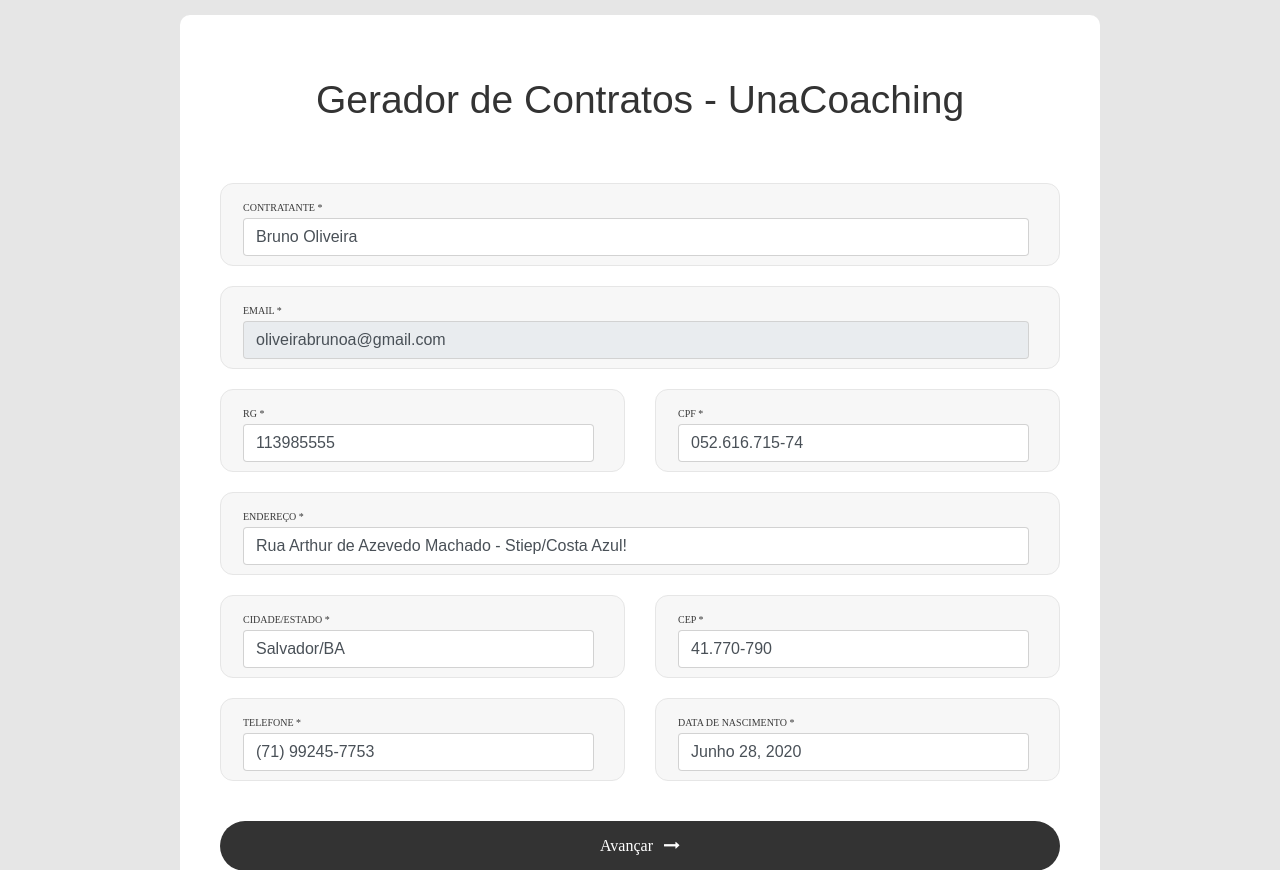
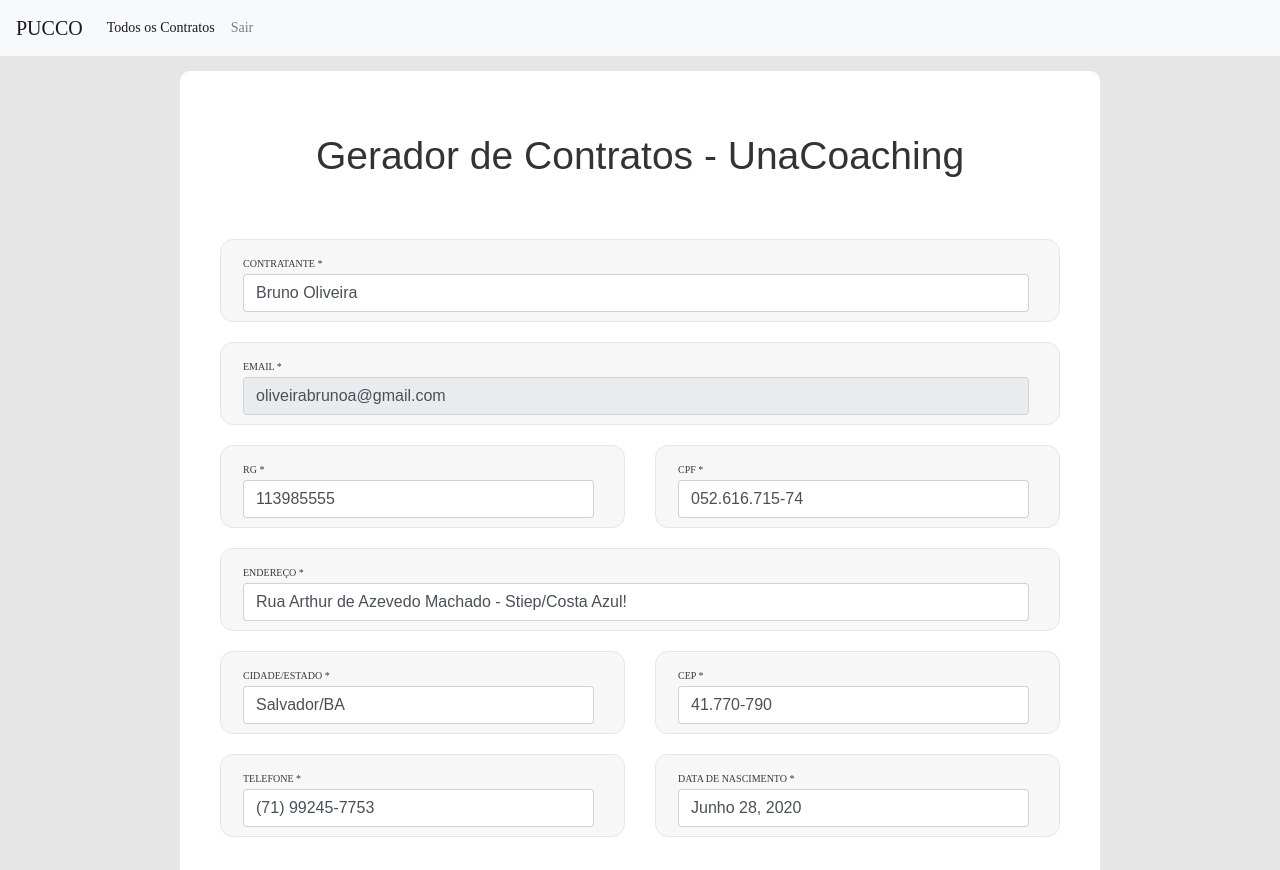
Before and after one commit to oliveirabrunoa/unatools, a Django app: page /contracts/1/ in a window 1280 px wide. Shown: the top 870 px of the page. Run offline with Django 3.2, Linux system fonts and the light colour scheme; data comes from the database, SQL or seed files in the repository; both versions use the stored data as it was after the commit; some libraries are stand-ins or nearby versions; some web fonts are replaced.

Commit message:
Ajuste informações do contrato

```diff
--- a/UnaToolsGestao/tools/templates/contracts_list.html
+++ b/UnaToolsGestao/tools/templates/contracts_list.html
@@ -38,8 +38,10 @@
 
   </head>
   <body>
+    {% include "menu.html" %}
     <div class="container-contact100">
         <div class="wrap-contact100">
+
           <span class="contact100-form-title">
             Contratos Pendentes
           </span>
--- a/UnaToolsGestao/tools/templates/dados-contrato.html
+++ b/UnaToolsGestao/tools/templates/dados-contrato.html
@@ -39,6 +39,7 @@
  <!-- href="{% static 'vendor/daterangepicker/daterangepicker.css' %}"> -->
   </head>
   <body>
+    {% include "menu.html" %}
       <div class="container-contact100">
           <div class="wrap-contact100">
           <div class="row">
--- a/UnaToolsGestao/tools/templates/dados-servico.html
+++ b/UnaToolsGestao/tools/templates/dados-servico.html
@@ -37,6 +37,7 @@
 
   </head>
   <body>
+    {% include "menu.html" %}
       <div class="container-contact100">
           <div class="wrap-contact100">
           <div class="row">
--- a/UnaToolsGestao/tools/templates/generated.html
+++ b/UnaToolsGestao/tools/templates/generated.html
@@ -37,6 +37,7 @@
 
   </head>
   <body>
+    {% include "menu.html" %}
       <div class="container-contact100">
           <div class="wrap-contact100">
             <h1 style="text-align:center">Contrato Gerado com Sucesso!<h1/>
--- /dev/null
+++ b/UnaToolsGestao/tools/templates/menu.html
@@ -0,0 +1,24 @@
+{% block content %}
+<nav class="navbar navbar-expand-lg navbar-light bg-light">
+  <a class="navbar-brand" href="#">PUCCO</a>
+  <button class="navbar-toggler" type="button" data-toggle="collapse" data-target="#navbarSupportedContent" aria-controls="navbarSupportedContent" aria-expanded="false" aria-label="Toggle navigation">
+    <span class="navbar-toggler-icon"></span>
+  </button>
+
+  <div class="collapse navbar-collapse" id="navbarSupportedContent">
+    <ul class="navbar-nav mr-auto">
+      <li class="nav-item active">
+        <a class="nav-link" href="#">Todos os Contratos <span class="sr-only">(current)</span></a>
+      </li>
+      <!-- <li class="nav-item">
+        <a class="nav-link" href="/consultar_cliente">Consultar Email</a>
+      </li> -->
+      <li class="nav-item">
+        <a class="nav-link" href="/logout">Sair</a>
+      </li>
+
+    </ul>
+
+  </div>
+</nav>
+{% endblock %}
--- a/UnaToolsGestao/tools/urls.py
+++ b/UnaToolsGestao/tools/urls.py
@@ -25,6 +25,7 @@
     # url(r'^$', views.index, name='index'),
     url(r'^$', views.index.as_view(), name='index'),
     url(r'^login$', views.index.as_view(), name='index'),
+    url(r'^logout$', views.logout_view, name='logout'),
 
     url(r'^contracts/$', views.allcontracts.as_view(), name='contracts'),
     url(r'^contracts/(?P<pk>\d+)/$', views.confirmar_dados.as_view(), name='contractdetails'),
--- a/UnaToolsGestao/tools/views.py
+++ b/UnaToolsGestao/tools/views.py
@@ -22,6 +22,7 @@
 from django.utils.decorators import method_decorator
 from django.contrib.auth.decorators import login_required
 from django.contrib.auth.models import User
+from django.contrib.auth import logout
 
 class allcontracts(ListView):
     template_name = 'contracts_list.html'
@@ -55,6 +56,12 @@
             else:
                 return render(request, self.template_name, {'messages' : 'messages', 'email':email})
         return render(request, self.template_name, {})
+
+
+def logout_view(request):
+    logout(request)
+    return HttpResponseRedirect('/')
+    # Redirect to a success page.
 
 #opcao com consulta de cliente por email
 class consultar_cliente(View):
```
Also changed, not shown: UnaToolsGestao/db.sqlite3.
